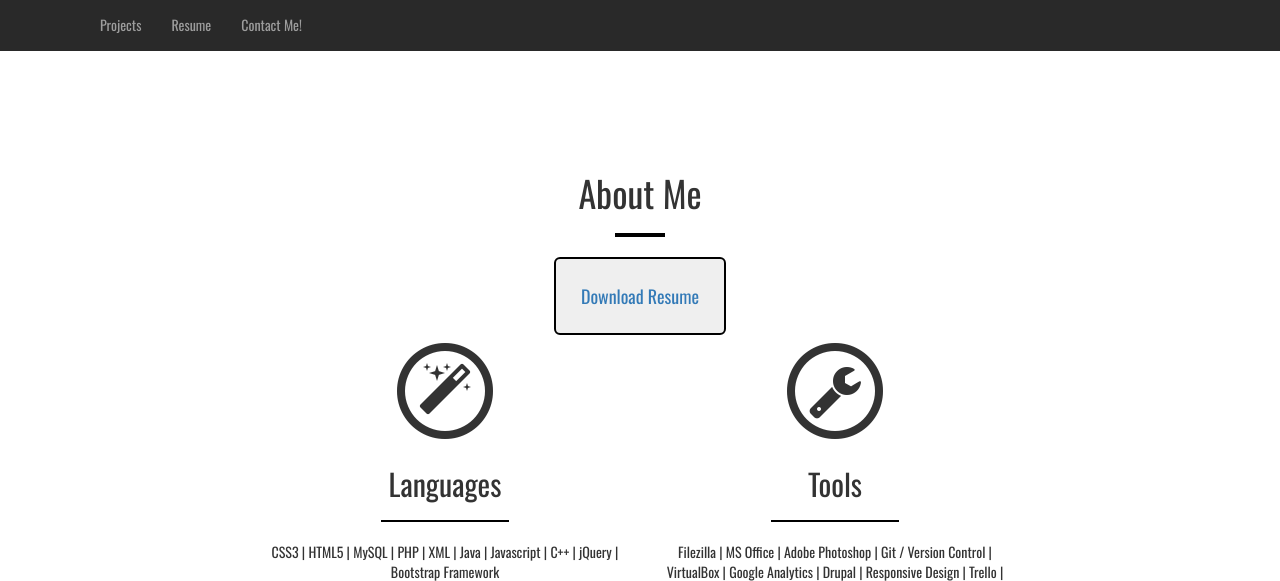
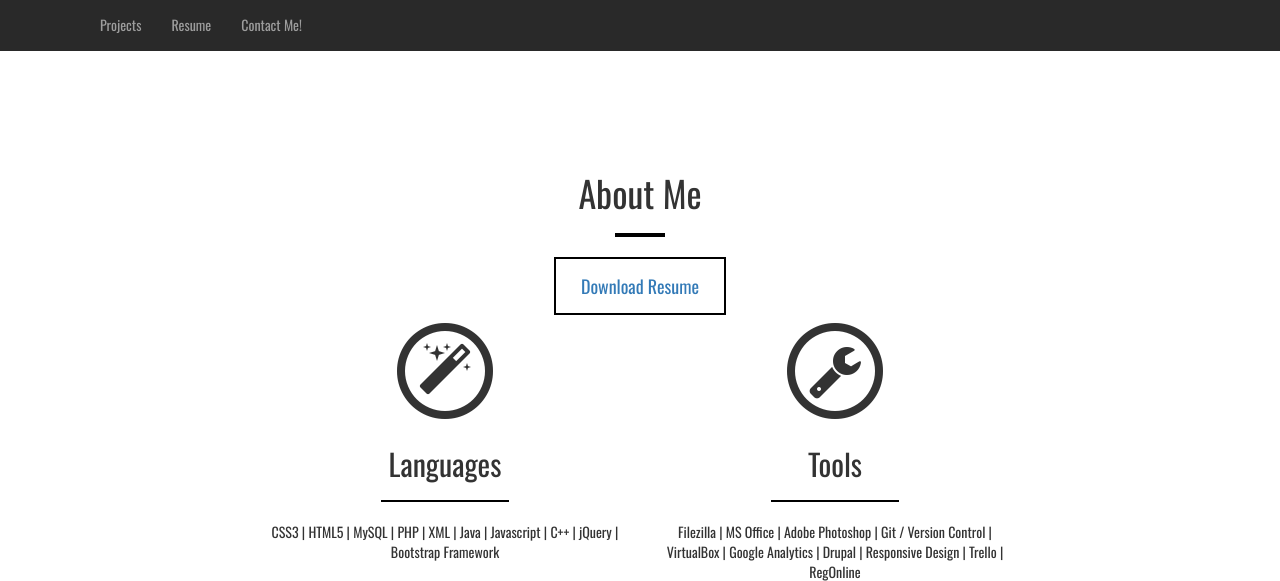
Before and after one commit to domnguyen/domnguyen.github.io, a PHP site: page / in a window 1280 px wide; the page is wider, and only the part inside the window is pictured. Shown: the part 801-1382 px from the top of that part. Run offline with PHP 8.4, Linux system fonts and the light colour scheme.

Commit message:
Resume Button

```diff
--- a/css/style.css
+++ b/css/style.css
@@ -234,7 +234,9 @@ h6.scroll-down{
 
 .resume-button{
   border:2px solid black;
-  padding:25px;
+  padding: 15px 25px;
+  background: transparent;
+  border-radius: 0px;
 }
 
 
```
